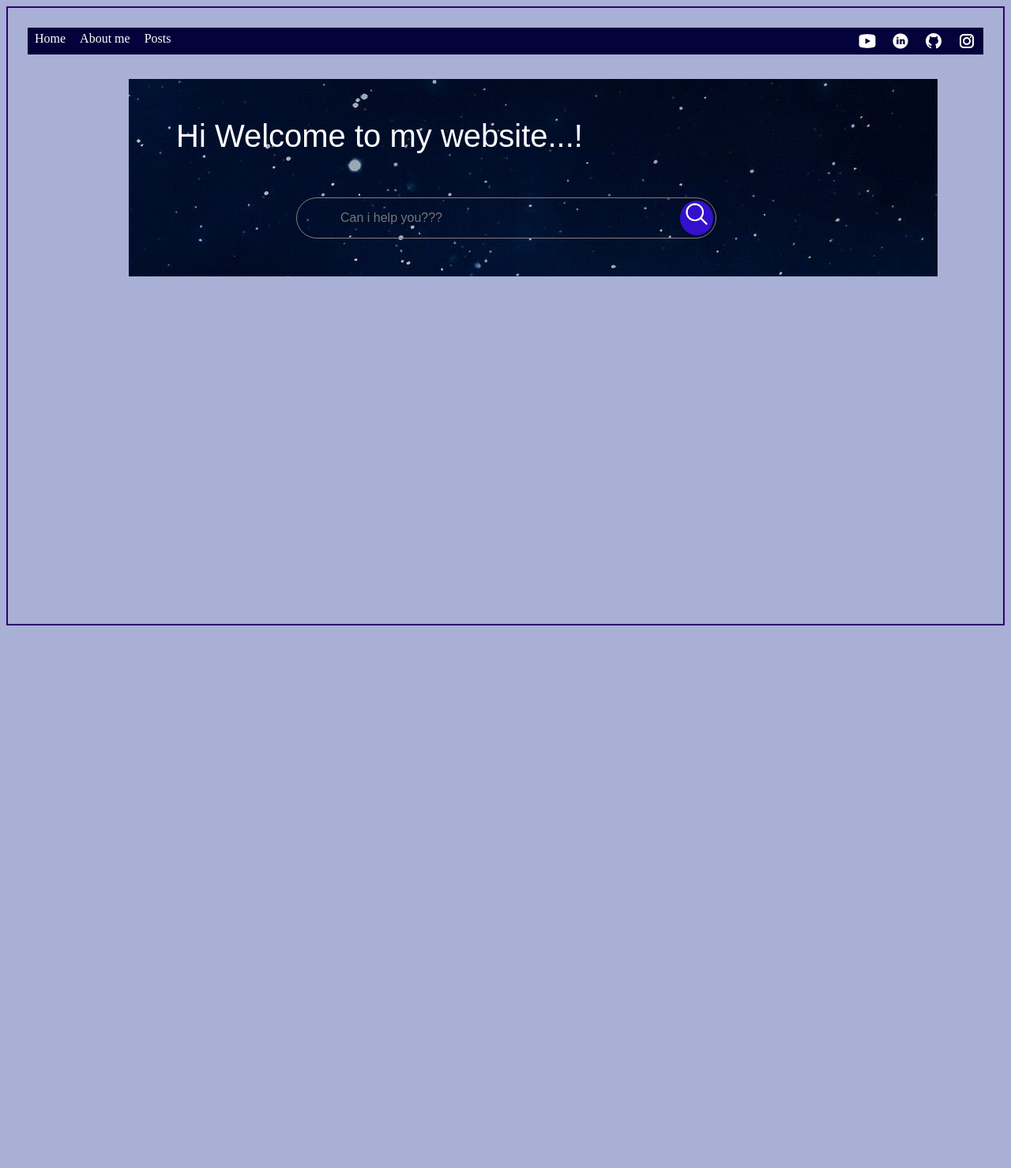
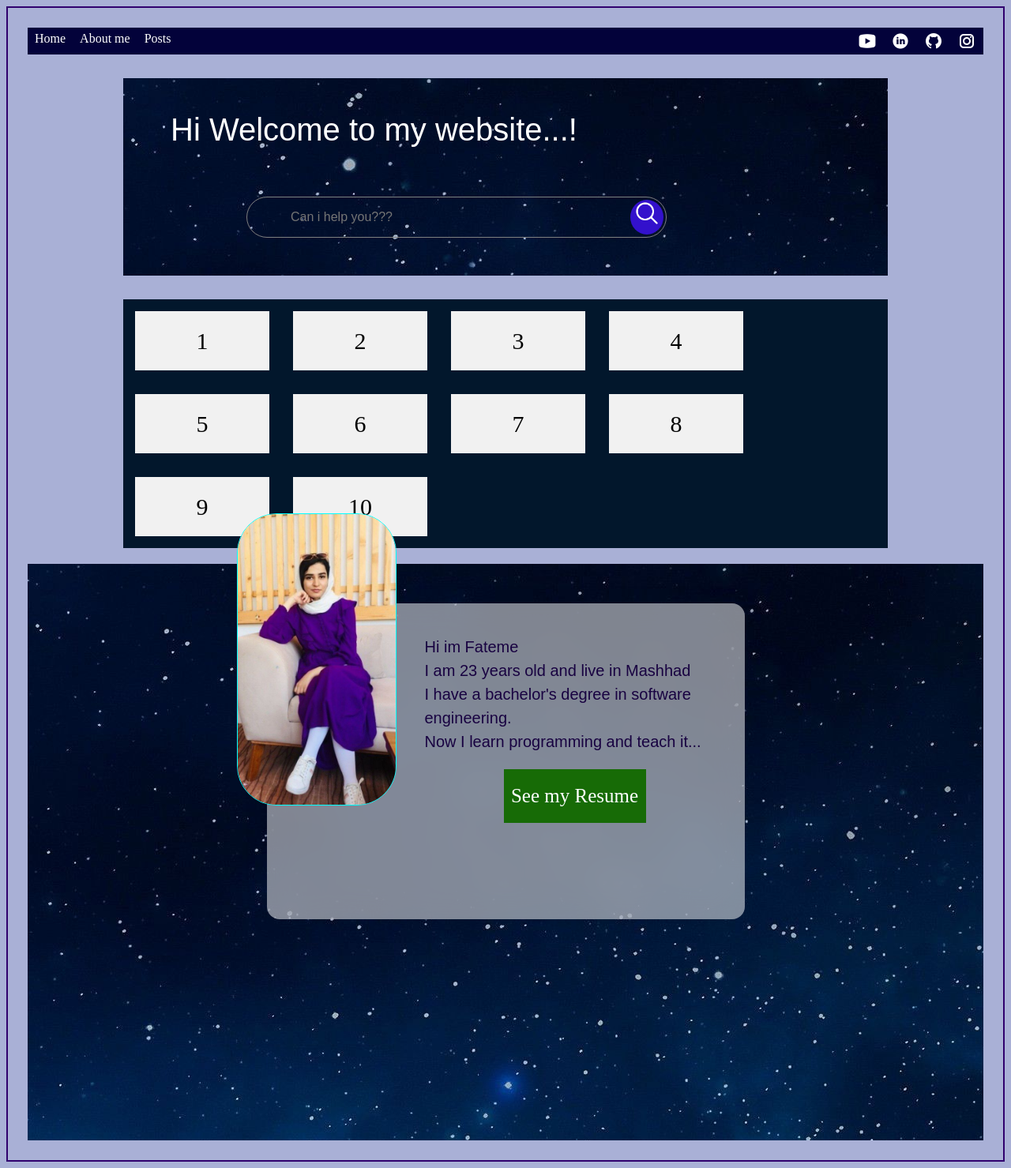
Before and after one commit to FatemeZamanian/PersonalWebsite-flask, a Flask app: page / in a window 1280 px wide. Shown: the whole page at 79% size. Before the commit the page ends 792 px from the top, so only its background shows below. Run offline with Flask 2, Linux system fonts and the light colour scheme.

Commit message:
add sec2

```diff
--- a/app.py
+++ b/app.py
@@ -6,9 +6,9 @@ app = Flask(__name__)
 def index():
     return render_template('index.html')
 
-@app.route("/me")
-def me():
-    return render_template('me.html')
+# @app.route("/me")
+# def me():
+#     return render_template('me.html')
 
 
 @app.route('/resume')
--- a/static/css/style.css
+++ b/static/css/style.css
@@ -29,7 +29,7 @@ body {
     border-style: solid;
     border-radius: 50px;
     border-color: cyan;
-    top: 150px;
+    top: 650px;
     left: 300px;
 
 }
@@ -45,20 +45,15 @@ body {
 }
 
 #btn{
-    border-style: dotted;
-    border-width: 10px;
-    border-radius: 50%;
+    margin: 30px auto;
     position: absolute;
-    width: 150px ;
-    height: 150px;
-    font-size:15px;
-    border-color:purple;
-    background-color: rgb(204, 137, 204);
+    width: 180px ;
+    font-size:25px;
+    background-color: rgb(23, 107, 6);
     color: white;
     text-decoration: none;
-    padding-top: 50px;
-    padding-bottom: 50px;
-    box-sizing: border-box;
+    padding-top: 20px;
+    padding-bottom: 20px;
     text-align: center;
 }
 
@@ -72,19 +67,16 @@ body {
 
 p{
     font-size: 20px;
-    color:white;
+    color:rgb(24, 2, 65);
     font-family: sans-serif;
-    line-height: 5p0x;
+    line-height: 30px;
 
 }
 
 #headerpic{
-    /* border: 1px solid transparent;
-    border-radius: 10%; */
-    position: absolute;
-    margin: auto 10% ;
+    position: relative;
+    margin: 30px 10% ;
     width: 80%;
-    top: 100px;
     height: 250px;
 }
 
@@ -92,6 +84,7 @@ p{
     padding: 10px 60px;
     font-size: 40px;
     position: absolute;
+    color: white;
 }
 
 .bar{
@@ -130,3 +123,27 @@ text-align: left;
 .searchbar:focus{
     color: wheat;
    }
+
+   .flex-container {
+    position: relative;
+    display: flex;
+    width: 80%;
+    margin: auto 10% ;
+    height: auto;
+    flex-wrap: wrap;
+    background-color: rgb(2, 23, 44);
+  }
+
+  .flex-container > div {
+    background-color: #f1f1f1;
+    width: 170px;
+    margin: 15px;
+    text-align: center;
+    line-height: 75px;
+    font-size: 30px;
+  }
+
+#sec2{
+    margin-top: 20px;
+    height: 100%;
+}
--- a/static/js/script.js
+++ b/static/js/script.js
@@ -34,10 +34,8 @@ btns[3].onmouseleave=function(){
 };
 
 resbtn.onmouseenter=function(){
-    resbtn.style.backgroundColor="purple";
-    resbtn.style.borderColor="rgb(204, 137, 204)"
+    resbtn.style.backgroundColor="rgb(0,0,0)";
 };
 resbtn.onmouseleave=function(){
     resbtn.style.backgroundColor="rgb(204, 137, 204)";
-    resbtn.style.borderColor="purple";
 };
--- a/templates/header.html
+++ b/templates/header.html
@@ -7,7 +7,7 @@
 
 <ul>
   <li><a class="active" href="/">Home</a></li>
-  <li><a href="me">About me</a></li>
+  <li><a href="#sec2">About me</a></li>
   <li><a href="News">Posts</a></li>
   <li class="im"><a href="insta"><img class="mg" src="static/images/insta1.png"></a></li>
   <li class="im"> <a href="github"><img class="mg" src="static/images/git1.png"></a></li>
--- a/templates/index.html
+++ b/templates/index.html
@@ -4,7 +4,7 @@
         <link rel="stylesheet" type="text/css" href="{{ url_for('static', filename='css/style.css') }}">
     </head>
     <body style="background-color: rgb(169, 176, 214);">
-
+    <div id="sec1">
         <div id=headerpic style="background-image:url('static/images/back2.jpeg');">
             <p>
                     Hi Welcome to my website...!
@@ -18,6 +18,40 @@
             </div>
 
         </div>
+<div class="flex-container">
+  <div>1</div>
+  <div>2</div>
+  <div>3</div>
+  <div>4</div>
+  <div>5</div>
+  <div>6</div>
+  <div>7</div>
+  <div>8</div>
+  <div>9</div>
+  <div>10</div>
+</div>
+</div>
+<div id="sec2">
+    <div style="height: 100%; background-image: url('static/images/back2.jpeg')">
+
+        <div id=main >
+            <div id=me>
+                <p>
+                    Hi im Fateme<br>
+                    I am 23 years old and live in Mashhad<br>
+                    I have a bachelor's degree in software engineering.<br>
+                    Now I learn programming and teach it...<br>
+                </p>
+            </div>
+            <a href="/resume" style="left: 300px; top: 180px;" id="btn"> See my Resume </a>
+        </div>
+
+        <img id=pic src="{{ url_for('static', filename='images/me.jpg') }}">
+        <script type="text/javascript" src="{{ url_for('static', filename='js/script.js') }}"></script>
+
+    </div>
+
+</div>
         <script type="text/javascript" src="{{ url_for('static', filename='js/script.js') }}"></script>
 
     </body>
```
